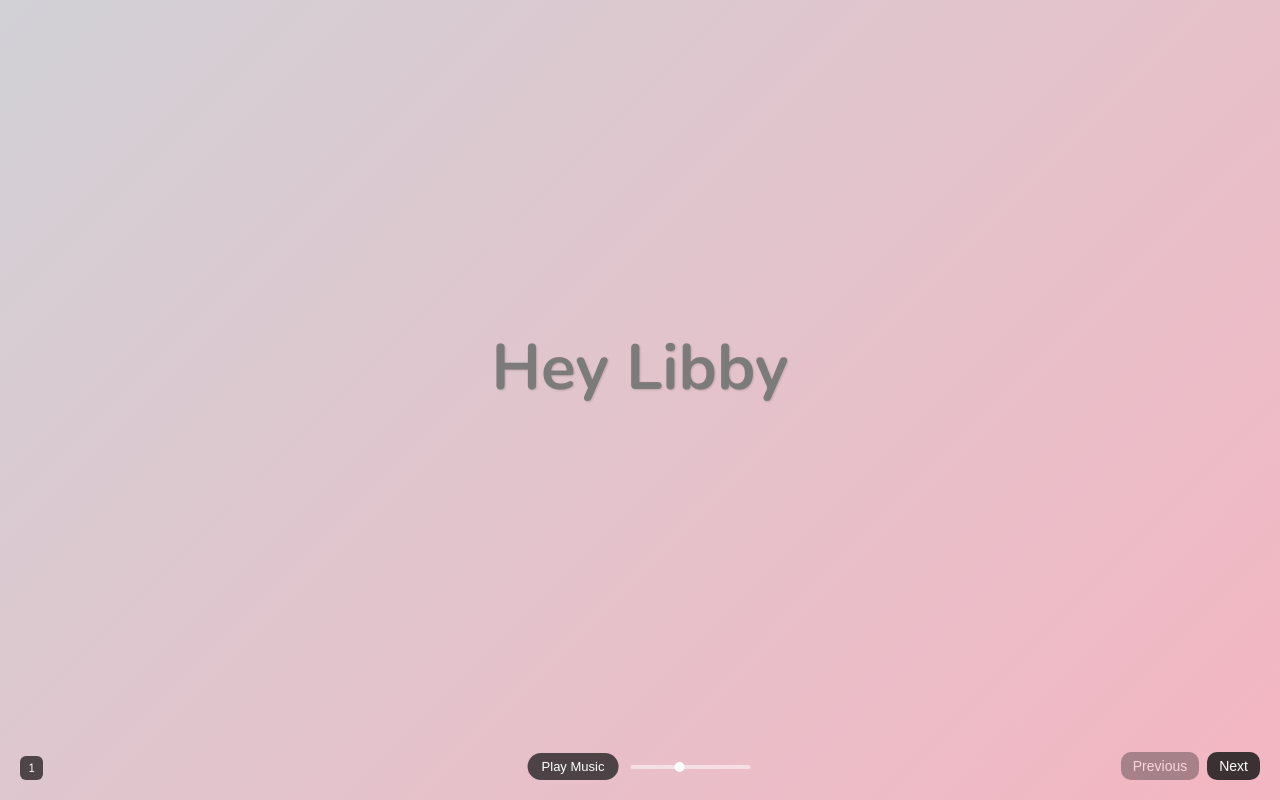
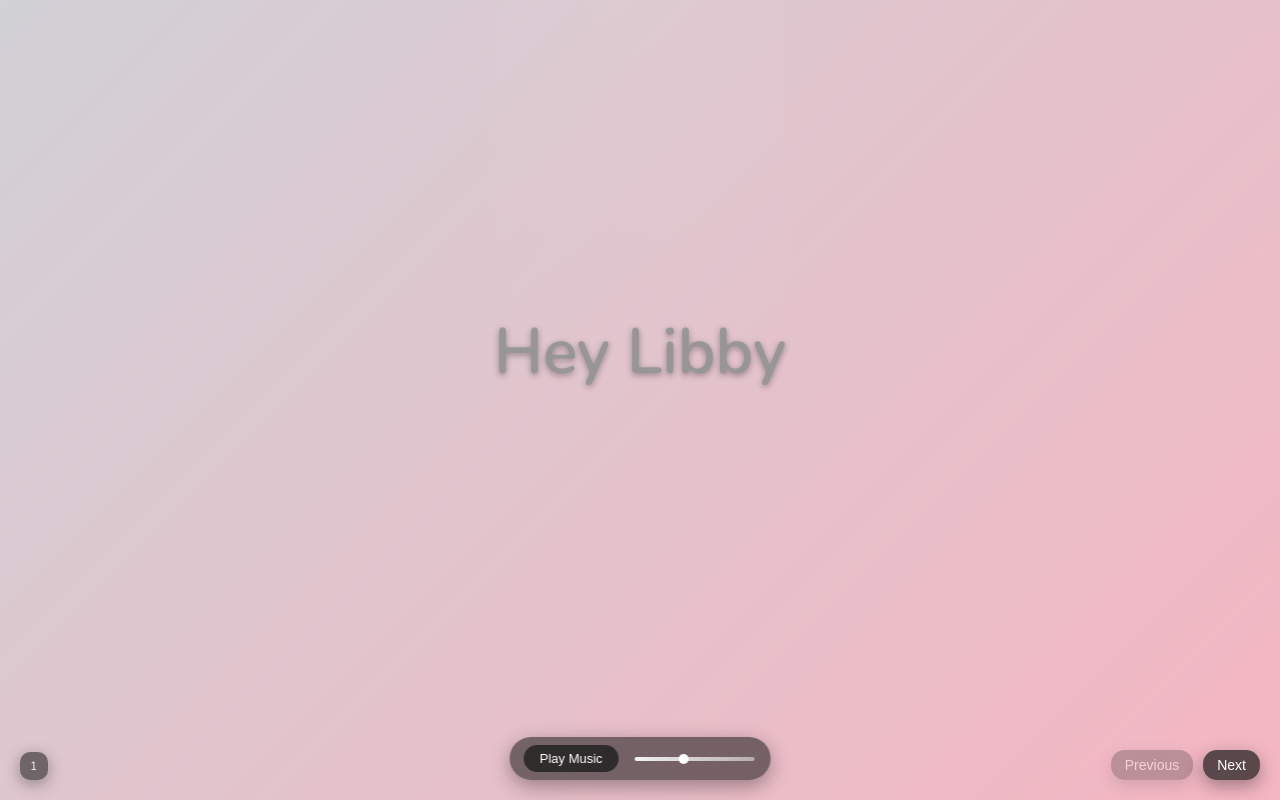
Before and after one commit to lancelisondra9/stuff, a React (Vite) app in the folder bigcheese/: page / in a window 1280 px wide. Built offline with nearby package versions, Linux system fonts and the light colour scheme.

Commit message:
Updated Button css

```diff
--- a/bigcheese/src/App.css
+++ b/bigcheese/src/App.css
@@ -1,3 +1,6 @@
+/* =========================
+   Layout Container
+========================= */
 .container {
   width: 100%;
   height: 100vh;
@@ -7,55 +10,84 @@
   align-items: center;
 
   position: relative;
+  background: radial-gradient(
+    circle at top,
+    rgba(255, 255, 255, 0.03),
+    transparent 60%
+  );
 }
 
-/* Main text */
+/* =========================
+   Main Text
+========================= */
 .textbox {
   max-width: 900px;
 
-  font-size: clamp(28px, 5vw, 64px);
-  font-weight: 700;
-  line-height: 1.45;
+  font-size: clamp(30px, 5vw, 64px);
+  font-weight: 600;
+  line-height: 1.5;
 
+  color: rgba(150, 150, 150, 0.95);
   text-align: left;
-  color: rgba(120, 120, 120, 0.95);
 
-  text-shadow: 1px 1px 2px rgba(0, 0, 0, 0.15);
+  text-shadow:
+    0 2px 6px rgba(0, 0, 0, 0.35);
 
   opacity: 0;
-  transform: translateY(calc(10px - 4vh));
+  transform: translateY(12px);
   transition:
-    opacity 0.4s ease,
-    transform 0.4s ease;
+    opacity 0.45s ease,
+    transform 0.45s ease;
 }
 
 .textbox.visible {
   opacity: 1;
-  transform: translateY(-4vh);
+  transform: translateY(-6vh);
 }
-
 
 /* Line spacing */
 .line {
-  padding: 4px 0;
+  padding: 6px 0;
 }
 
-/* Page number */
+/* =========================
+   Page Image
+========================= */
+.page-image {
+  width: 60%;
+  max-width: 500px;
+  border-radius: 14px;
+
+  box-shadow:
+    0 8px 30px rgba(0, 0, 0, 0.45),
+    inset 0 0 0 1px rgba(255, 255, 255, 0.05);
+
+  display: block;
+  margin: 0 auto;
+}
+
+/* =========================
+   Page Number (Glass)
+========================= */
 .page-box {
   position: fixed;
   bottom: 20px;
   left: 20px;
 
-  background-color: rgba(0, 0, 0, 0.65);
-  color: white;
-
-  padding: 4px 8px;
-  border-radius: 6px;
+  padding: 6px 10px;
+  border-radius: 10px;
 
   font-size: 12px;
+  letter-spacing: 0.04em;
+
+  color: rgba(255, 255, 255, 0.9);
+  background: rgba(20, 20, 20, 0.55);
+  backdrop-filter: blur(8px);
+
+  box-shadow: 0 4px 16px rgba(0, 0, 0, 0.35);
 
   opacity: 0;
-  transform: translateY(4px);
+  transform: translateY(6px);
   transition:
     opacity 0.6s ease,
     transform 0.6s ease;
@@ -66,43 +98,54 @@
   transform: translateY(0);
 }
 
-/* Navigation */
+/* =========================
+   Navigation Buttons
+========================= */
 .nav-buttons {
   position: fixed;
   bottom: 20px;
   right: 20px;
 
   display: flex;
-  gap: 8px;
+  gap: 10px;
 }
 
 .nav-buttons button {
-  padding: 6px 12px;
+  padding: 7px 14px;
   font-size: 14px;
 
-  cursor: pointer;
-  border-radius: 10px;
+  border-radius: 14px;
   border: none;
 
-  background-color: rgba(26, 26, 26, 0.85);
   color: white;
+  background: rgba(25, 25, 25, 0.7);
+  backdrop-filter: blur(8px);
+
+  cursor: pointer;
+
+  box-shadow:
+    0 6px 18px rgba(0, 0, 0, 0.35);
 
   transition:
-    transform 0.15s ease,
-    background-color 0.2s ease;
+    transform 0.18s ease,
+    background-color 0.2s ease,
+    box-shadow 0.2s ease;
 }
 
 .nav-buttons button:hover:not(:disabled) {
-  transform: translateY(-1px);
-  background-color: rgba(40, 40, 40, 0.9);
+  transform: translateY(-2px);
+  background-color: rgba(40, 40, 40, 0.85);
+  box-shadow: 0 10px 28px rgba(0, 0, 0, 0.45);
 }
 
 .nav-buttons button:disabled {
-  opacity: 0.4;
+  opacity: 0.35;
   cursor: not-allowed;
 }
 
-
+/* =========================
+   Music Controls
+========================= */
 .music-controls {
   position: fixed;
   bottom: 20px;
@@ -111,88 +154,54 @@
 
   display: flex;
   align-items: center;
-  gap: 10px;
+  gap: 14px;
+
+  padding: 8px 14px;
+  border-radius: 999px;
+
+  background: rgba(20, 20, 20, 0.55);
+  backdrop-filter: blur(10px);
+
+  box-shadow: 0 6px 20px rgba(0, 0, 0, 0.35);
 }
 
-.page-image {
-  width: 60%;
-  max-width: 500px;
-  border-radius: 12px;
-  box-shadow: 0 4px 20px rgba(0,0,0,0.25);
-  display: block;
-  margin: 0 auto;
-}
-
-
+/* Play / Pause */
 .music-toggle {
-  padding: 6px 14px;
+  padding: 6px 16px;
   font-size: 13px;
 
   border-radius: 999px;
   border: none;
 
-  background-color: rgba(26, 26, 26, 0.75);
+  background: rgba(30, 30, 30, 0.8);
   color: white;
 
   cursor: pointer;
 
-  transition: background-color 0.2s ease, transform 0.15s ease;
+  transition:
+    background-color 0.2s ease,
+    transform 0.15s ease;
 }
 
 .music-toggle:hover {
-  background-color: rgba(40, 40, 40, 0.9);
+  background: rgba(45, 45, 45, 0.95);
 }
 
 .music-toggle:active {
-  transform: scale(0.97);
+  transform: scale(0.96);
 }
 
+/* =========================
+   Volume Slider
+========================= */
 .volume-slider {
   -webkit-appearance: none;
   appearance: none;
 
   width: 120px;
-  height: 6px;
-  background: rgba(255, 255, 255, 0.25);
-  border-radius: 4px;
-  outline: none;
-  cursor: pointer;
+  height: 4px;
 
-  transition: background 0.25s ease;
-}
-
-.volume-slider:hover {
-  background: rgba(255, 255, 255, 0.35);
-}
-
-/* Track */
-.volume-slider::-webkit-slider-runnable-track {
-  height: 6px;
-  background: linear-gradient(
-    90deg,
-    rgba(255, 255, 255, 0.9),
-    rgba(255, 255, 255, 0.4)
-  );
-  border-radius: 4px;
-}
-
-.volume-slider::-moz-range-track {
-  height: 6px;
-  background: linear-gradient(
-    90deg,
-    rgba(255, 255, 255, 0.9),
-    rgba(255, 255, 255, 0.4)
-  );
-  border-radius: 4px;
-}
-
-.volume-slider {
-  -webkit-appearance: none;
-  appearance: none;
-
-  width: 120px;
-  height: 4px; /* track height */
-  background: rgba(255, 255, 255, 0.25);
+  background: rgba(255, 255, 255, 0.2);
   border-radius: 4px;
   cursor: pointer;
 }
@@ -200,7 +209,11 @@
 /* Track */
 .volume-slider::-webkit-slider-runnable-track {
   height: 4px;
-  background: rgba(255, 255, 255, 0.35);
+  background: linear-gradient(
+    90deg,
+    rgba(255, 255, 255, 0.9),
+    rgba(255, 255, 255, 0.35)
+  );
   border-radius: 4px;
 }
 
@@ -210,18 +223,19 @@
   border-radius: 4px;
 }
 
-/* Thumb — smaller AND centered */
+/* Thumb */
 .volume-slider::-webkit-slider-thumb {
   -webkit-appearance: none;
   appearance: none;
 
   width: 10px;
   height: 10px;
+
   background: white;
   border-radius: 50%;
-  border: 2px solid rgba(255, 255, 255, 0.7);
+  border: 2px solid rgba(255, 255, 255, 0.75);
 
-  margin-top: -3px; /* THIS centers it */
+  margin-top: -3px;
 }
 
 .volume-slider::-moz-range-thumb {
@@ -229,5 +243,5 @@
   height: 10px;
   background: white;
   border-radius: 50%;
-  border: 2px solid rgba(255, 255, 255, 0.7);
+  border: 2px solid rgba(255, 255, 255, 0.75);
 }
```
